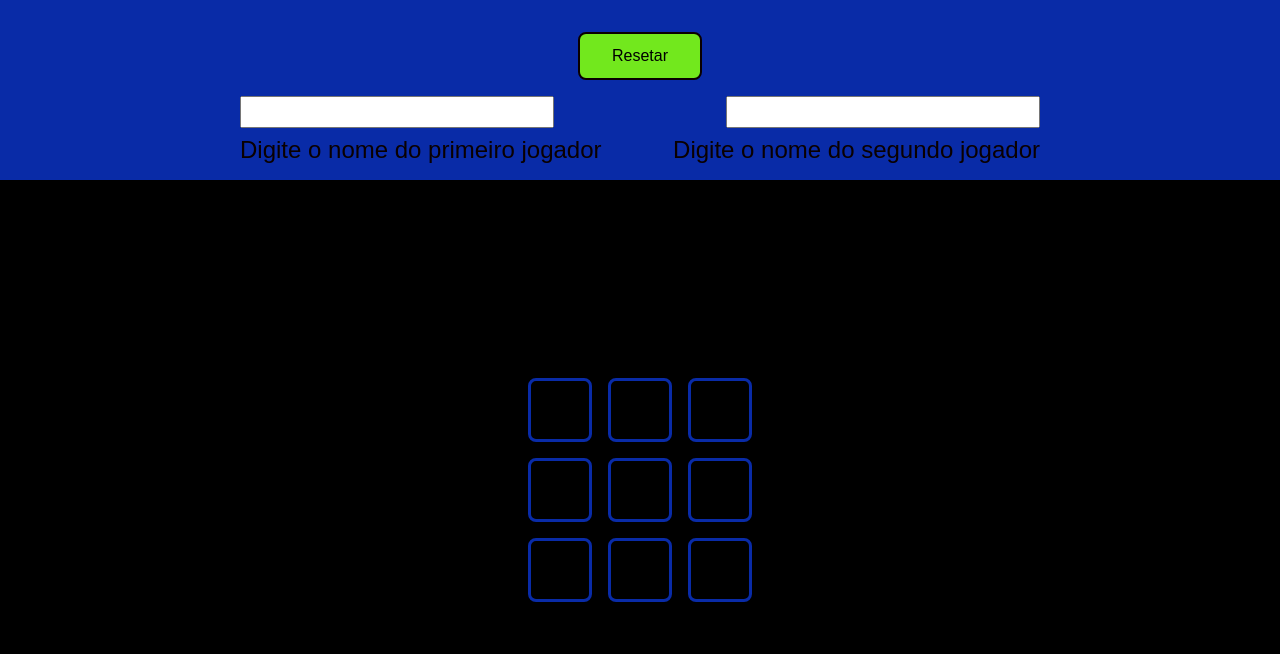
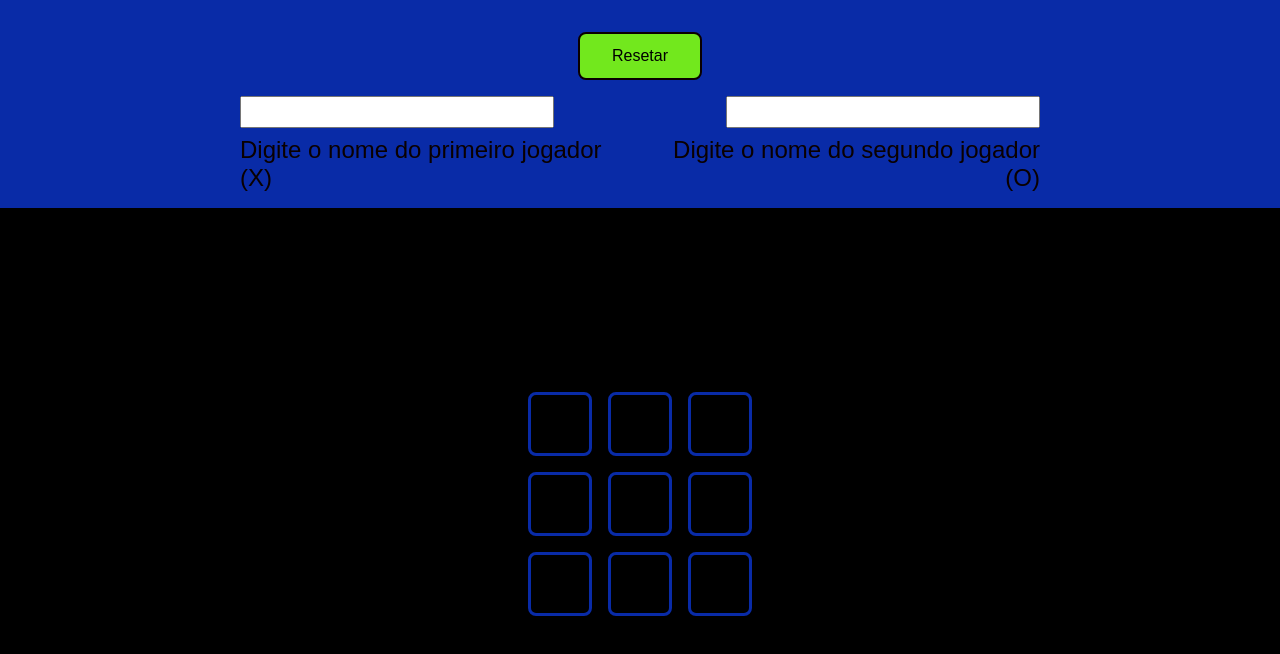
Before and after one commit to Pedroriann/jogo_da_velha, a plain HTML site: page JogoDaVelha/index.html in a window 1280 px wide. Drawn offline with Linux system fonts and the light colour scheme.

Commit message:
Update index.html

```diff
--- a/JogoDaVelha/index.html
+++ b/JogoDaVelha/index.html
@@ -13,11 +13,11 @@
       <div class="containerPlayers">
         <div id="player1">
           <input type="text" id="nameOfPlayer1" />
-          <label for="nameOfPlayer1">Digite o nome do primeiro jogador</label>
+          <label for="nameOfPlayer1">Digite o nome do primeiro jogador (X)</label>
         </div>
         <div id="player2">
           <input type="text" id="nameOfPlayer2" />
-          <label for="nameOfPlayer2">Digite o nome do segundo jogador</label>
+          <label for="nameOfPlayer2">Digite o nome do segundo jogador (O)</label>
         </div>
       </div>
       <ul id="actualPlayer"></ul>
```
